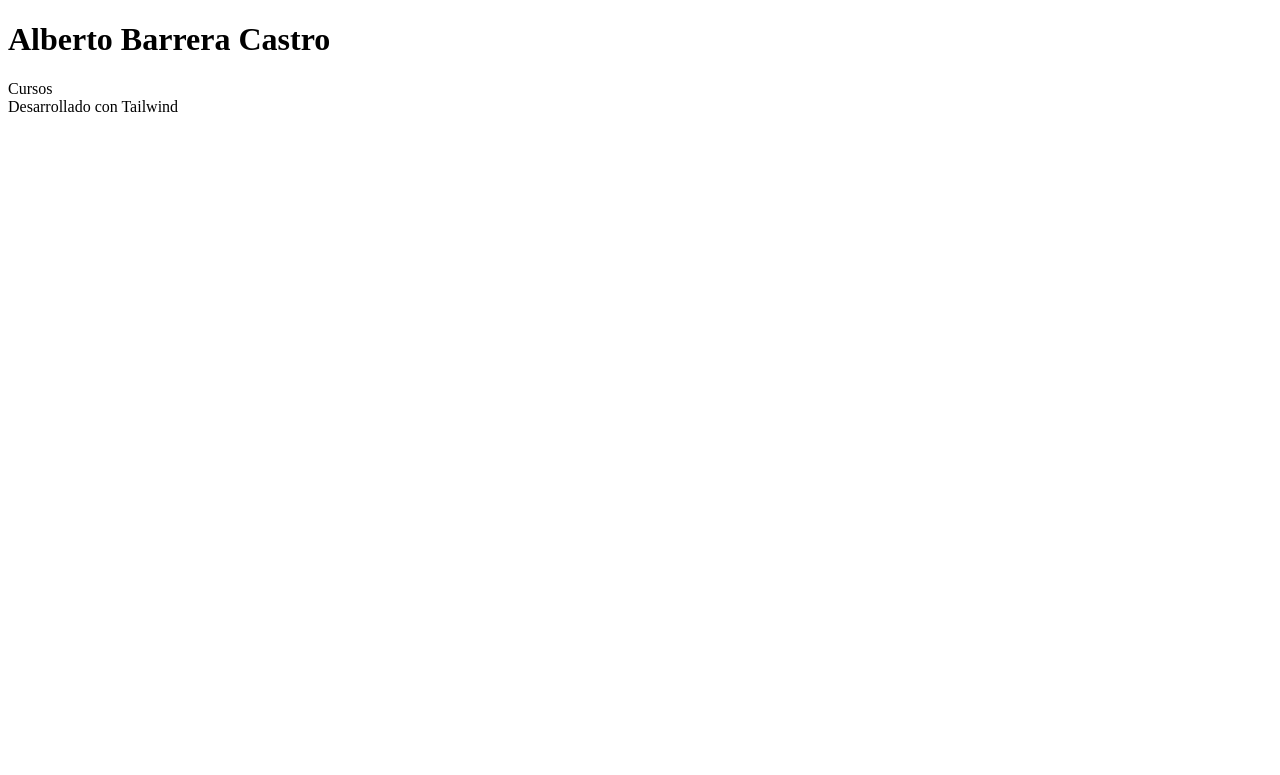
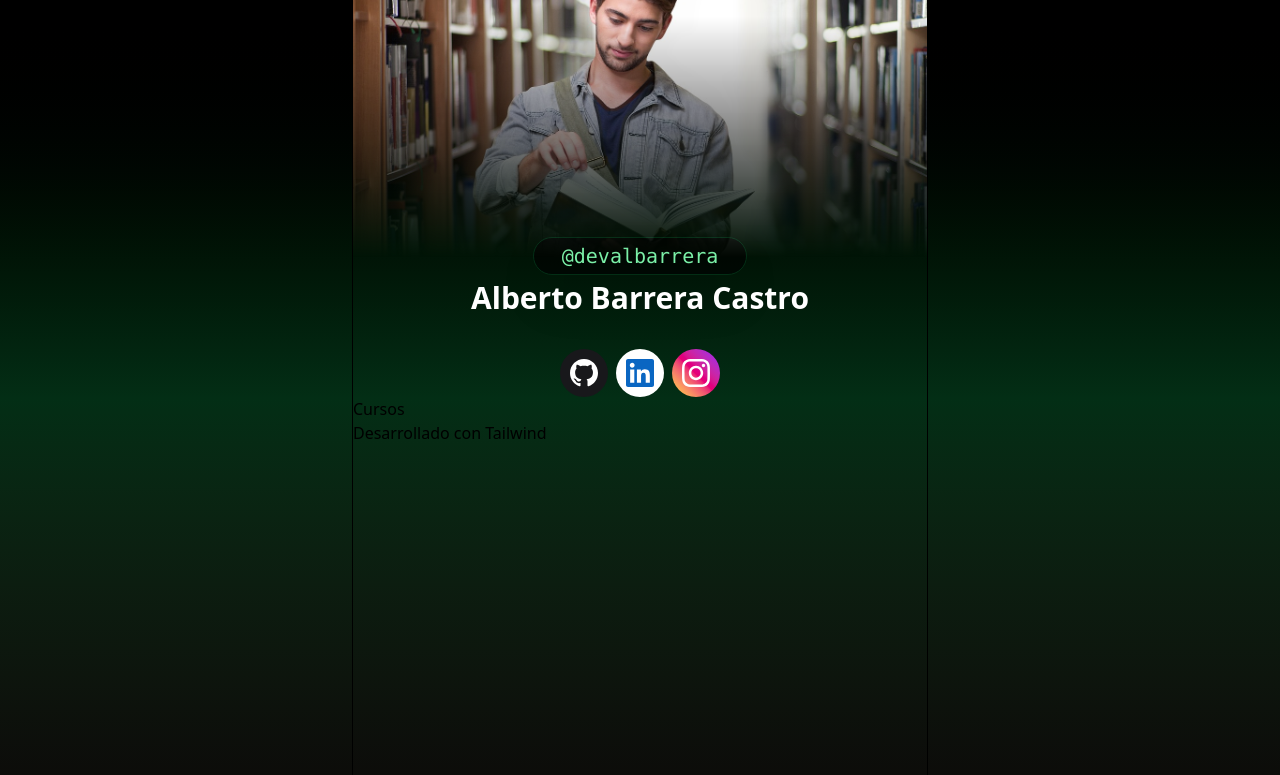
Before and after one commit to fcomontsep/variado-tailwind-course, a plain HTML site: page index.html in a window 1280 px wide. Drawn offline with nearby package versions, Linux system fonts and the light colour scheme.

Commit message:
Agrego: Tailwind CSS Básico

```diff
--- a/index.html
+++ b/index.html
@@ -3,17 +3,63 @@
 	<head>
 		<meta charset="UTF-8" />
 		<meta name="viewport" content="width=device-width, initial-scale=1.0" />
+		<script src="https://cdn.jsdelivr.net/npm/@tailwindcss/browser@4"></script>
+		<link rel="stylesheet" href="css/style.css" />
 		<title>Clases de Programación - Alberto Barrera Castro</title>
 	</head>
-	<body>
-		<header>
-			<h1>Alberto Barrera Castro</h1>
+
+	<body class="max-w-xl mx-auto border border-black min-h-dvh bg-gradient-to-b from-black via-green-950 to-stone-950">
+		<header class="text-white">
+			<img alt="Desarrollador" src="./img/hombre-3.jpg" class="h-[400px] object-cover mask-b-from-20% mask-b-to-80% -mt-16" />
+
+			<header class="flex flex-col justify-center items-center mb-8 -mt-[100px]">
+				<span class="text-green-300 text-xl font-mono px-7 py-1
+				border rounded-full flex items-center justify-center shadow-2xl bg-black/65
+				border-green-950">
+					@devalbarrera
+				</span>
+				<h1 class="text-3xl font-extrabold leading-tight mt-1">Alberto Barrera Castro</h1>
+			</header>
+
+			<section class="flex gap-2 justify-center">
+				<a
+					class="bg-zinc-900 p-2 size-12 flex items-center justify-center rounded-full hover:scale-110 transition-transform"
+					href="github.com/"
+					target="_blank"
+					aria-label="GitHub"
+					title="Ir a GitHub"
+				>
+					<svg width="28" height="28">
+						<use xlink href="./assets/sprite.svg#github" />
+					</svg>
+				</a>
+
+				<a
+					class="bg-white p-2 size-12 flex items-center justify-center rounded-full hover:scale-110 transition-transform"
+					href="linkedin.com/"
+					target="_blank"
+					aria-label="LinkedIn"
+					title="Ir a LinkedIn"
+				>
+					<svg width="28" height="28">
+						<use xlink href="./assets/sprite.svg#linkedin" />
+					</svg>
+				</a>
+
+				<a
+					class="p-2 size-12 flex items-center justify-center rounded-full hover:scale-110 transition-transform bg-gradient-to-tr from-yellow-300 via-pink-600 to-purple-600"
+					href="instagram.com/"
+					target="_blank"
+					aria-label="Tienda en Instagram"
+					title="Ir a Tienda en Instagram"
+				>
+					<svg width="28" height="28">
+						<use xlink href="./assets/sprite.svg#instagram" />
+					</svg>
+				</a>
+			</section>
 		</header>
-		<main>
-			Cursos
-		</main>
-		<footer>
-			Desarrollado con Tailwind
-		</footer>
+		<main>Cursos</main>
+		<footer>Desarrollado con Tailwind</footer>
 	</body>
 </html>
```
Also changed, not shown: css/style.css (+9 -0 lines), assets/sprite.svg (added), img/hombre-3.jpg (added), tailwind.config.js (added).
